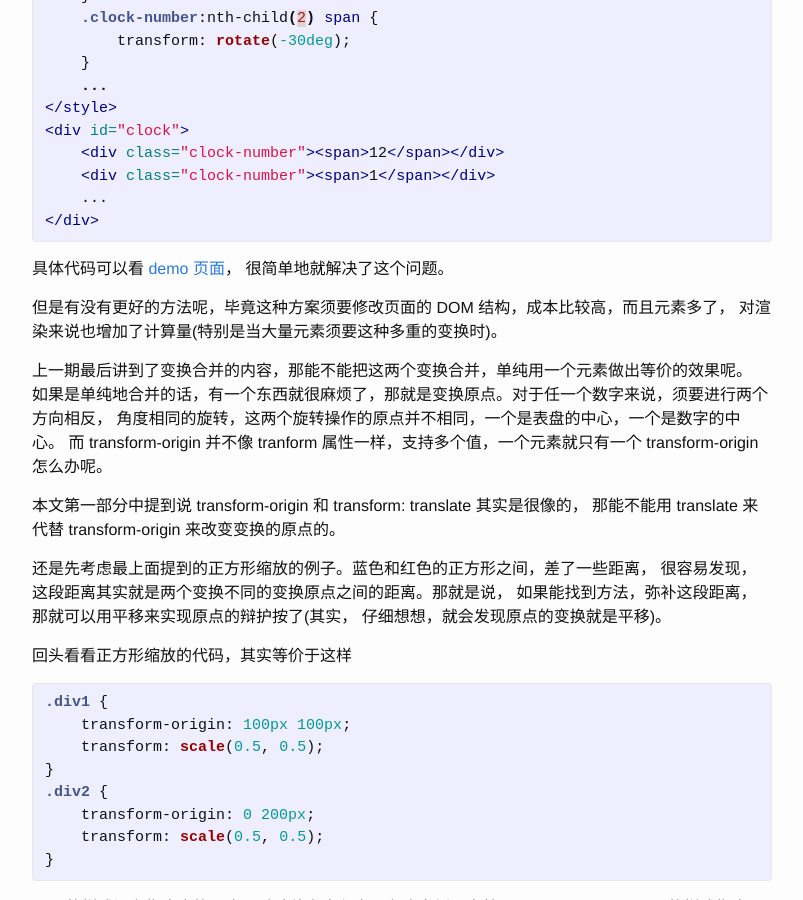
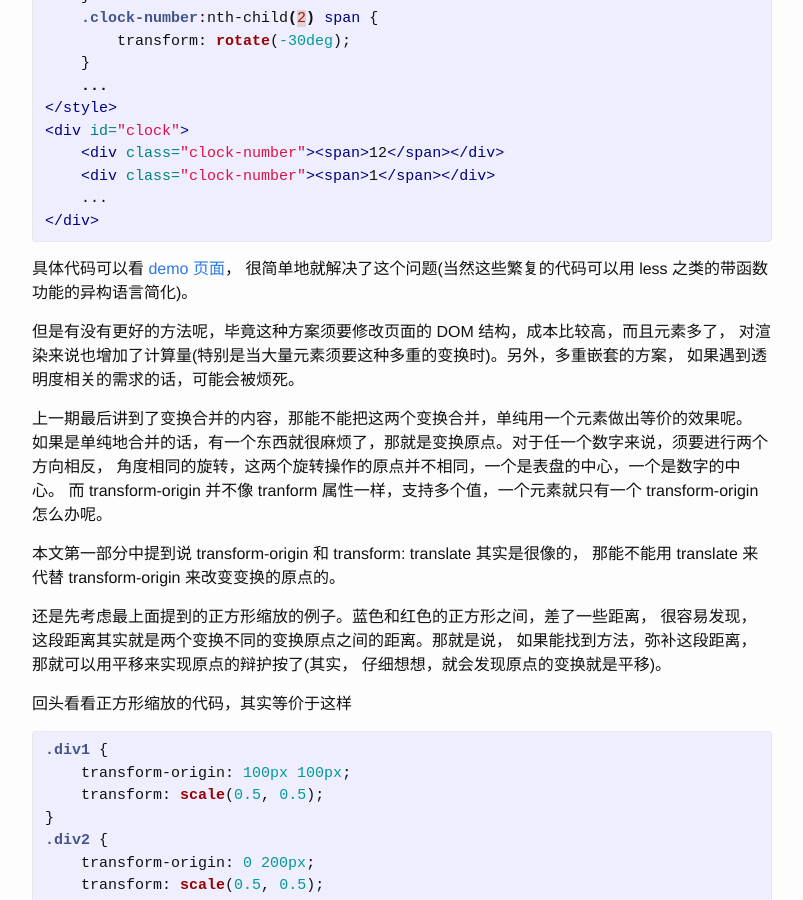
Before and after one commit to Crazydogs/Crazydogs.github.io, a Jekyll site: the page built from _posts/2017-04-18-CSS-transform-原理3.markdown, in a window 1280 px wide and 900 px high, scrolled down 4504 px. Shown: the whole window, without its empty margins (238-1041 px from the left). Built offline with Jekyll 4.4.1, drawn with Linux system fonts in a browser that asks for light colours.

Commit message:
添加注释

```diff
--- a/_posts/2017-04-18-CSS-transform-原理3.markdown
+++ b/_posts/2017-04-18-CSS-transform-原理3.markdown
@@ -136,10 +136,11 @@ category: coding
 {% endhighlight %}
 
 具体代码可以看 [demo 页面](http://crazydogs.github.io/staticpage/css_transform_clock_2.html)，
-很简单地就解决了这个问题。
+很简单地就解决了这个问题(当然这些繁复的代码可以用 less 之类的带函数功能的异构语言简化)。
 
 但是有没有更好的方法呢，毕竟这种方案须要修改页面的 DOM 结构，成本比较高，而且元素多了，
-对渲染来说也增加了计算量(特别是当大量元素须要这种多重的变换时)。
+对渲染来说也增加了计算量(特别是当大量元素须要这种多重的变换时)。另外，多重嵌套的方案，
+如果遇到透明度相关的需求的话，可能会被烦死。
 
 上一期最后讲到了变换合并的内容，那能不能把这两个变换合并，单纯用一个元素做出等价的效果呢。
 如果是单纯地合并的话，有一个东西就很麻烦了，那就是变换原点。对于任一个数字来说，须要进行两个方向相反，
```
